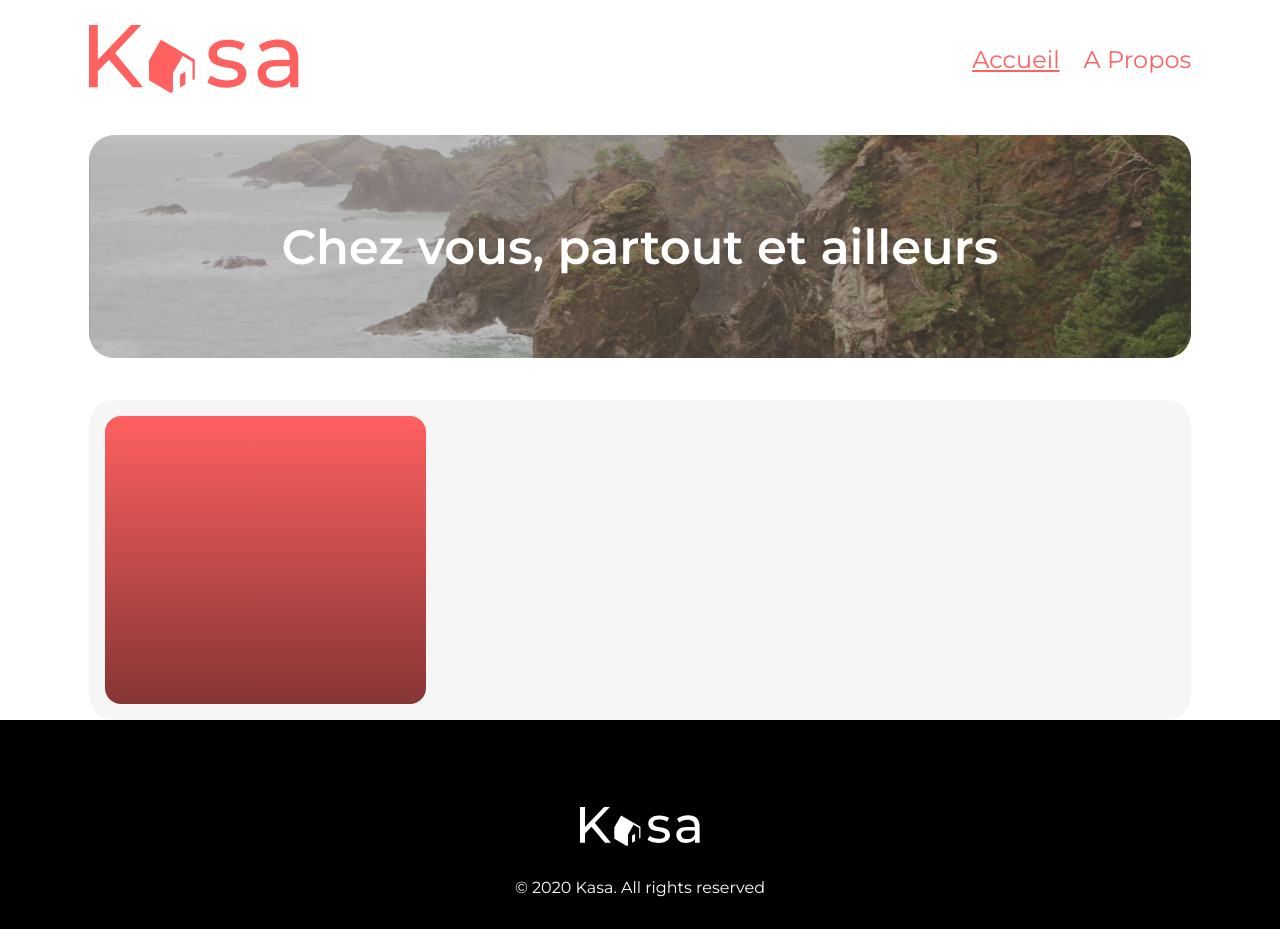
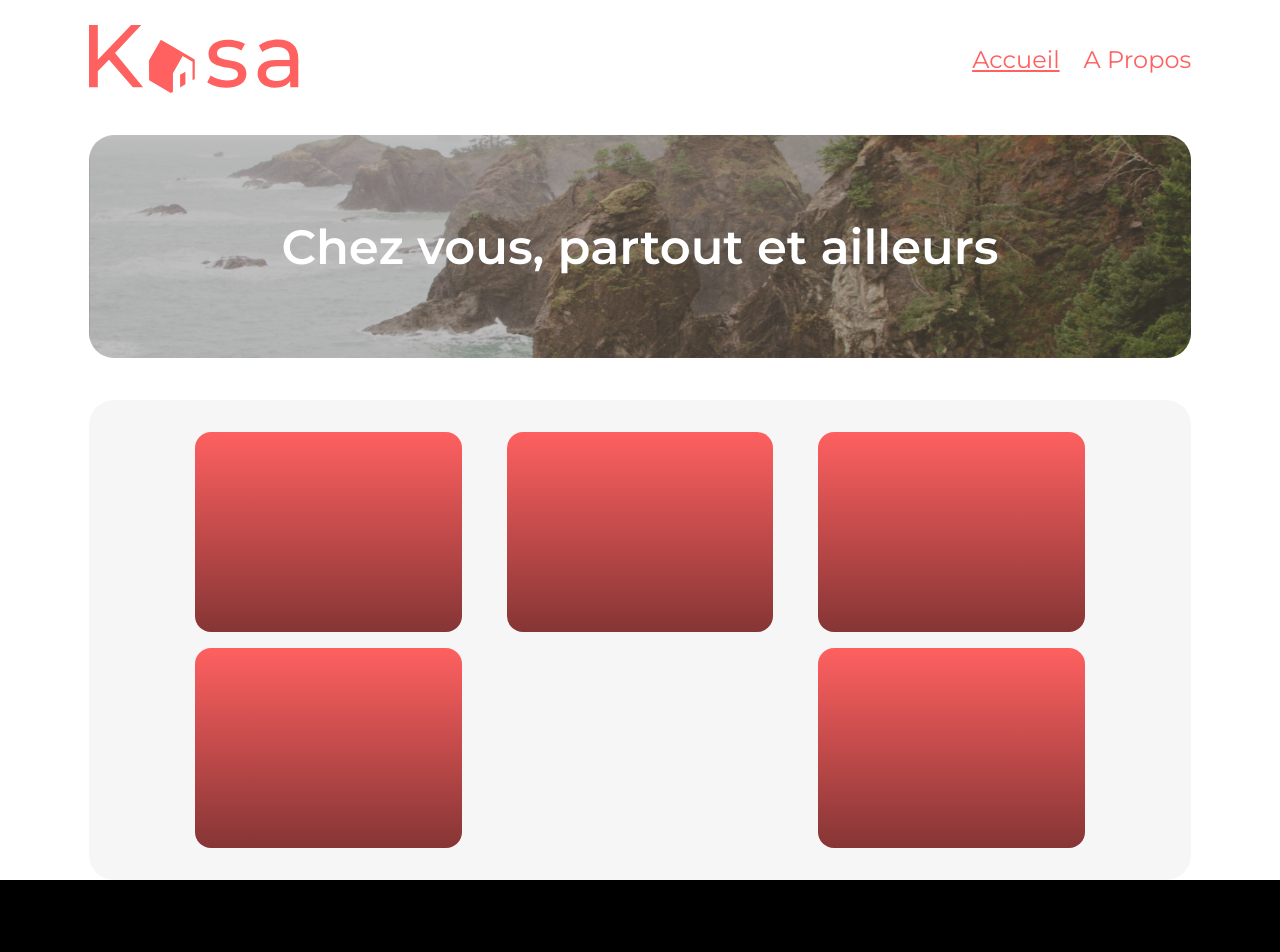
Before and after one commit to NassimBourebia/Kasa, a React (Create React App) app: page / in a window 1280 px wide. Shown: the top 952 px of the page. Before the commit the page ends 929 px from the top, so only its background shows below. Built offline with nearby package versions, Linux system fonts and the light colour scheme.

Commit message:
Route config

```diff
--- a/src/components/Card.jsx
+++ b/src/components/Card.jsx
@@ -1,5 +1,14 @@
+
 function Card() {
-  return <div className="card"></div>;
+  return (
+    <div className="cardbox">
+      <div className="card"></div>
+      <div className="card"></div>
+      <div className="card"></div>
+      <div className="card"></div>
+      <div className="card"></div>
+    </div>
+  );
 }
 
 export default Card;
--- a/src/components/Router.jsx
+++ b/src/components/Router.jsx
@@ -1,14 +1,17 @@
 import { Routes, Route } from "react-router-dom";
 import About from "../pages/About";
 import Home from "../pages/Home";
+import Error from "../pages/Error"
+import Accommodation from "../pages/Accommodation";
+
 
 function Router() {
   return (
     <Routes>
       <Route path="/" element={<Home />} />
-      <Route path="/accommodation/:id" element={<h1>Appartment</h1>} />
+      <Route path="/accommodation/:id" element={<Accommodation/>} />
       <Route path="/about" element={<About />} />
-      <Route path="*" element={<h1>Not found</h1>} />
+      <Route path="*" element={<Error/>} />
     </Routes>
   );
 }
--- a/src/pages/Accommodation.jsx
+++ b/src/pages/Accommodation.jsx
@@ -0,0 +1,10 @@
+
+function Accommodation () {
+
+    return (
+        <div><h1>Accommodation</h1></div>
+    )
+}
+
+
+export default Accommodation
--- a/src/pages/Error.jsx
+++ b/src/pages/Error.jsx
@@ -0,0 +1,8 @@
+function Error () {
+
+    return (
+        <div><h1>ERROR</h1></div>
+    )
+}
+
+export default Error;
```
